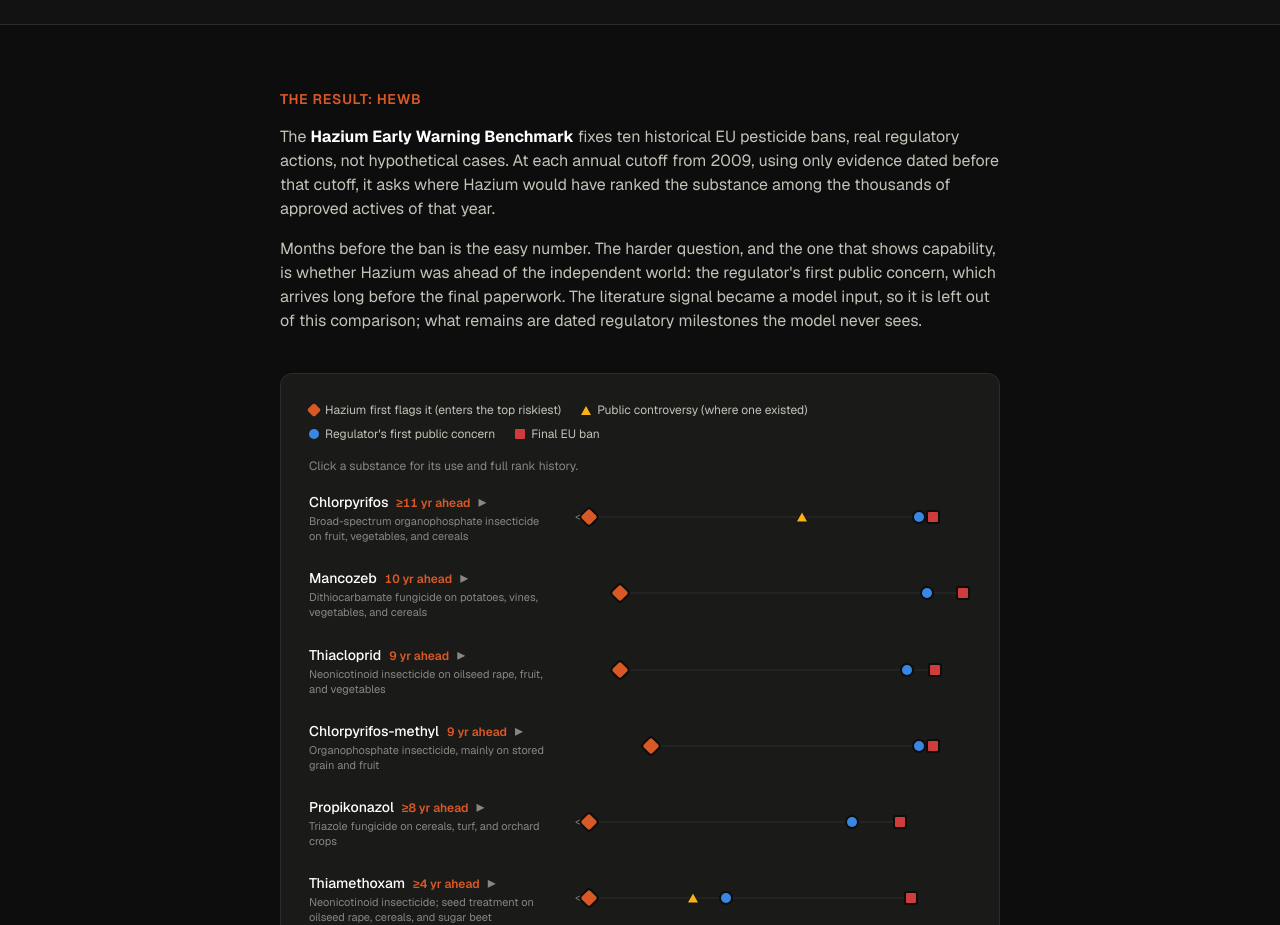
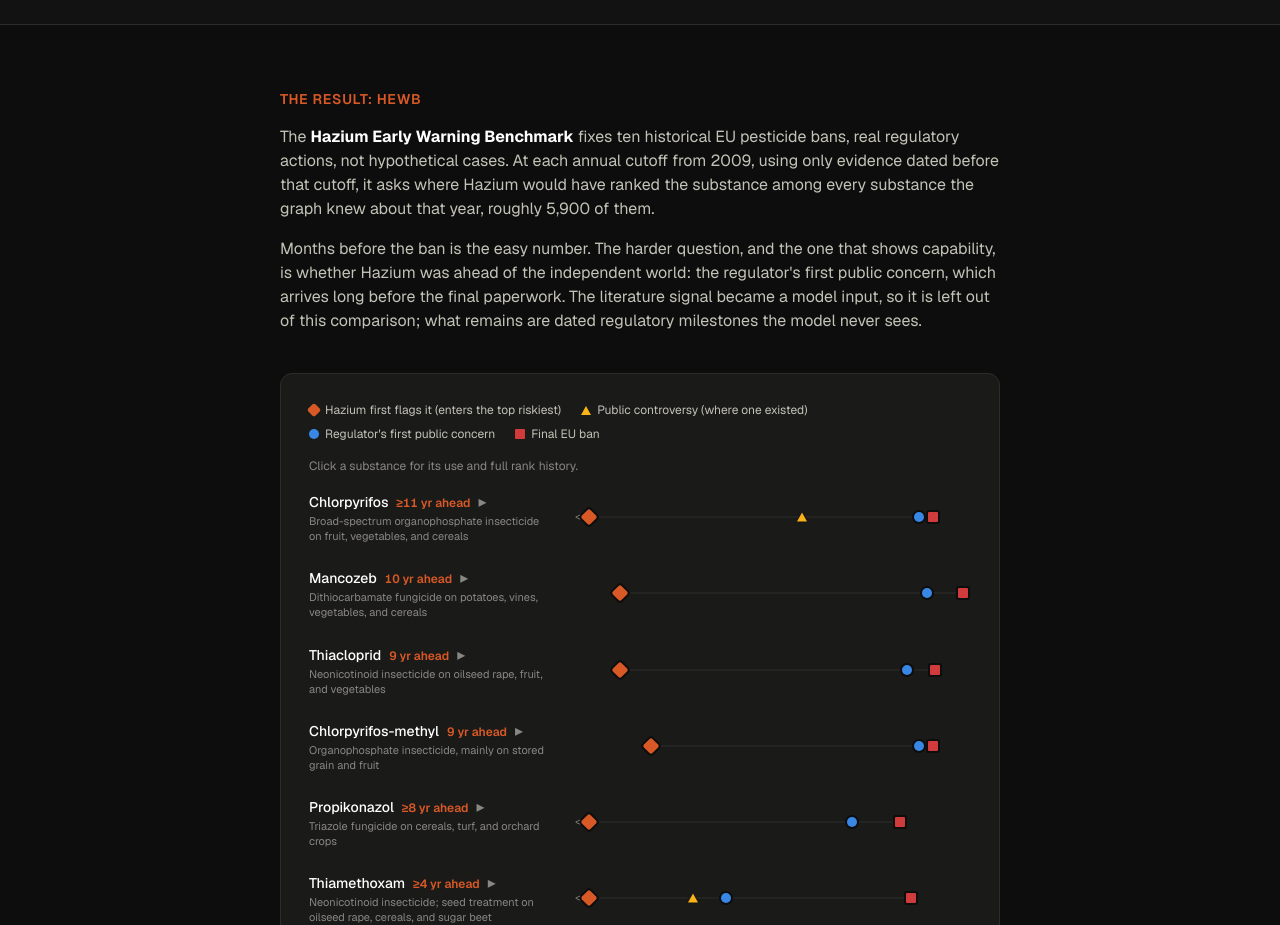
Before and after one commit to MartinBlomqvistDev/hazium, a Next.js app in the folder web/: page / in a window 1280 px wide. Shown: the part 2440-3365 px from the top of the page. Built offline with nearby package versions, Linux system fonts and the light colour scheme.

Commit message:
fix: describe the ranking population accurately on the homepage

```diff
--- a/web/app/explorer/page.tsx
+++ b/web/app/explorer/page.tsx
@@ -12,7 +12,7 @@
 const detail = substanceDetail as SubstanceDetailMap;
 
 export const metadata = {
-  title: "Explore the rankings — Hazium",
+  title: "Explore the rankings | Hazium",
   description:
     "Watch the model's top-ranked substances shift between 2009 and 2024, then browse the full ranked population at the 2023 cutoff.",
 };
--- a/web/components/ResultSection.tsx
+++ b/web/components/ResultSection.tsx
@@ -21,7 +21,8 @@
           fixes ten historical EU pesticide bans, real regulatory actions, not
           hypothetical cases. At each annual cutoff from 2009, using only evidence
           dated before that cutoff, it asks where Hazium would have ranked the
-          substance among the thousands of approved actives of that year.
+          substance among every substance the graph knew about that year, roughly
+          5,900 of them.
         </p>
         <p className="mt-4 text-text-secondary">
           Months before the ban is the easy number. The harder question, and the
```
